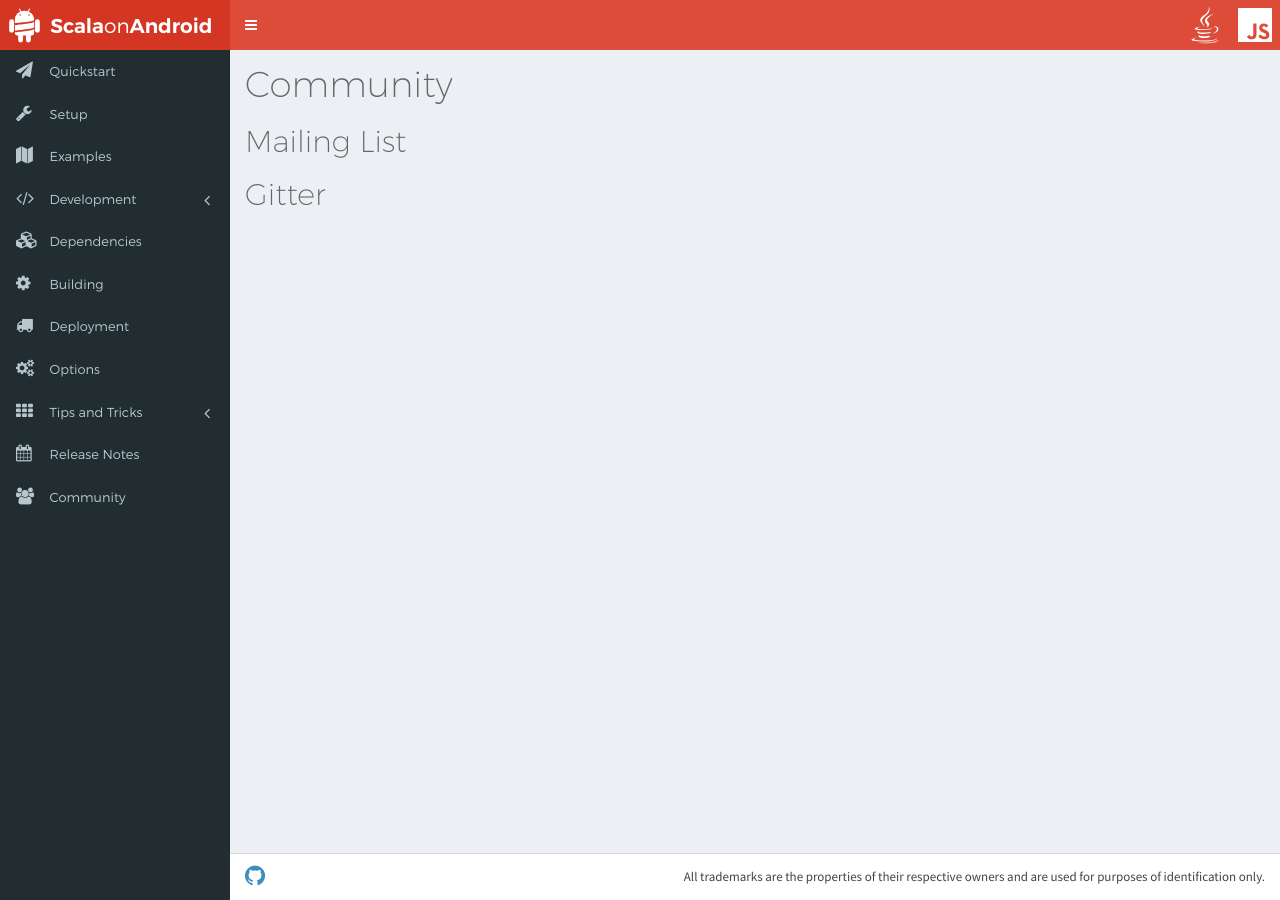
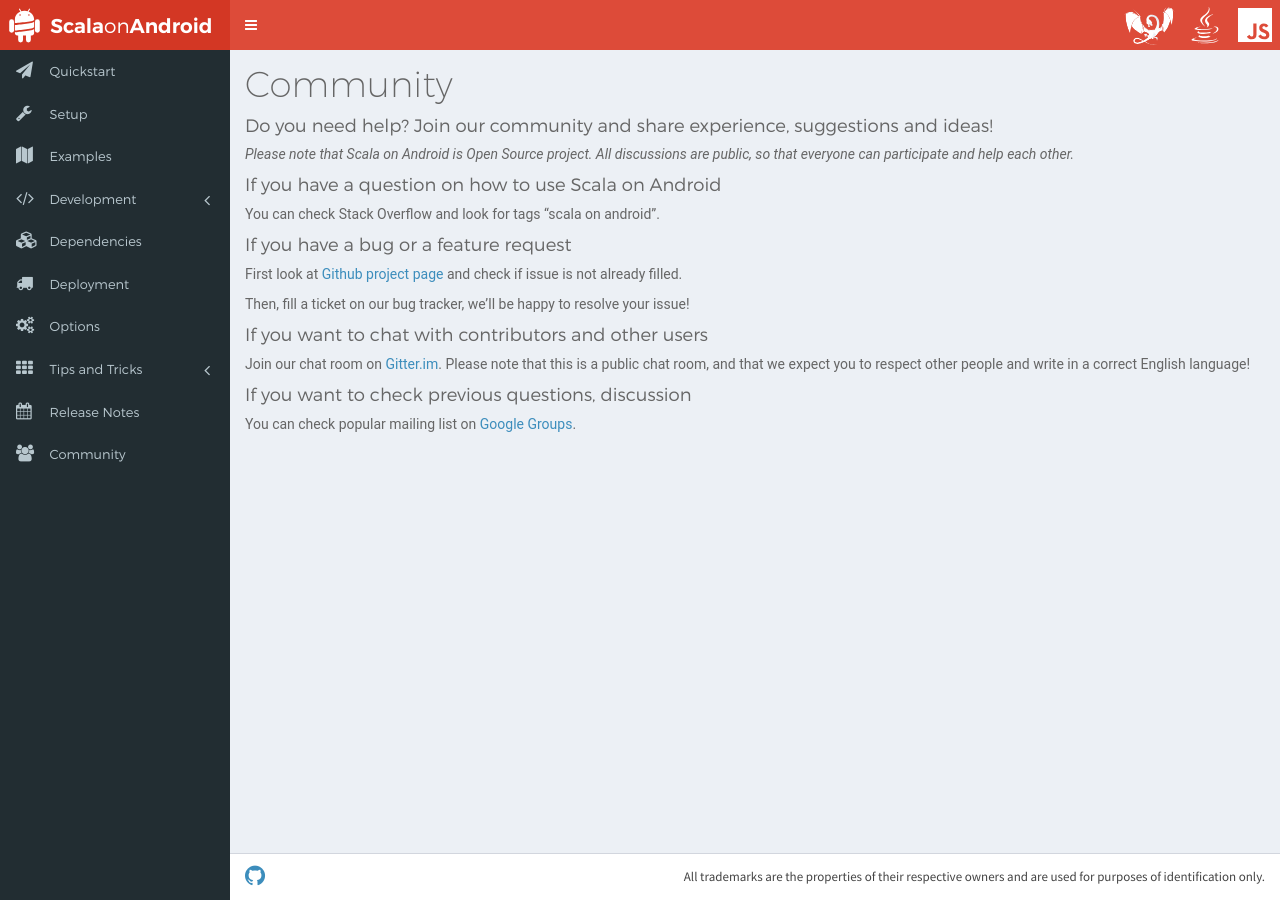
Before and after one commit to scala-android/scala-android.github.io, a Jekyll site: the page built from _pages/community.md, in a window 1280 px wide. Built offline with Jekyll 4.4.1, drawn with Linux system fonts in a browser that asks for light colours; nearby versions of some CDN libraries.

Commit message:
Community page and fixes (#14)
* Added scala native link
Fixed release 1.6.4 date
Added community page
Removed dependency injection page
Added note about project tests as examples

* Added link to project tests

```diff
--- a/_includes/header.html
+++ b/_includes/header.html
@@ -48,6 +48,7 @@
           </a>
           <div class="navbar-custom-menu">
             <ul class="nav navbar-nav">
+              <li data-toggle="tooltip" data-placement="bottom" title="Scala Native"><a href="http://scala-native.org"><img style="padding: 5px; " src="{{site.baseurl}}/resources/img/native.svg" height="50px"></img></a></li>
               <li data-toggle="tooltip" data-placement="bottom" title="Scala on the JVM"><a href="http://get-scala.org"><img src="{{site.baseurl}}/resources/img/jvm.svg" height="50px"></img></a></li>
               <li data-toggle="tooltip" data-placement="bottom" title="Scala in the browser"><a href="https://scala-js.org"><img src="{{site.baseurl}}/resources/img/js.svg" height="50px" style="padding:8px;"></img></a></li>
             </ul>
--- a/_includes/sidebar.html
+++ b/_includes/sidebar.html
@@ -15,7 +15,6 @@
           </ul>
       </li>
       <li><a href="/dependencies"><i class="fa fa-cubes"></i> <span>Dependencies</span></a></li>
-      <li><a href="/building"><i class="fa fa-gear"></i> <span>Building</span></a></li>
       <li><a href="/deployment"><i class="fa fa-truck"></i> <span>Deployment</span></a></li>
       <li><a href="/options"><i class="fa fa-cogs"></i> <span>Options</span></a></li>
       <li class="treeview">
--- a/_pages/community.md
+++ b/_pages/community.md
@@ -5,6 +5,21 @@
 permalink: /community/
 ---
 
-## Mailing List
+#### Do you need help? Join our community and share experience, suggestions and ideas!
 
-## Gitter
+*Please note that Scala on Android is Open Source project. All discussions are public, so that everyone can participate and help each other.*
+
+#### If you have a question on how to use Scala on Android
+You can check Stack Overflow and look for tags "scala on android".
+
+#### If you have a bug or a feature request
+First look at [Github project page](https://github.com/scala-android/sbt-android/issues) and check if issue is not already filled.
+
+Then, fill a ticket on our bug tracker, we'll be happy to resolve your issue!
+
+#### If you want to chat with contributors and other users
+Join our chat room on [Gitter.im](https://gitter.im/scala-android/sbt-android). Please note that this is a public chat room, and that we expect you to respect other people and write in a correct English language!
+
+
+#### If you want to check previous questions, discussion
+You can check popular mailing list on [Google Groups](https://groups.google.com/forum/#!forum/scala-on-android).
```
Also changed, not shown: other parts of _includes/sidebar.html (+0 -1 lines), _pages/examples.md (+7 -3 lines), _pages/releases/release_1_6_4.md (+1 -1 lines), resources/img/native.svg (added), resources/img/scala_native.png (added).
